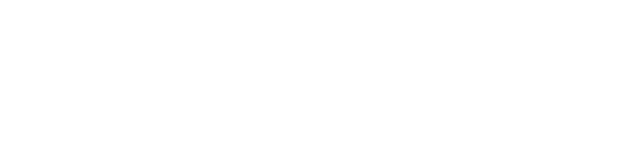
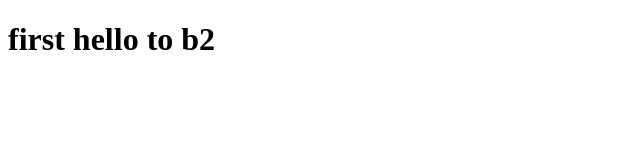
Before and after one commit to ajlan50/exsam, a plain HTML site: page index.html in a window 1280 px wide. Shown: the whole page, without its empty margins (0-640 px from the left). Drawn offline with Linux system fonts and the light colour scheme.

Commit message:
first  hello to b2

```diff
--- a/index.html
+++ b/index.html
@@ -3,7 +3,7 @@
 <head>
     <meta charset="UTF-8">
     <meta name="viewport" content="width=device-width, initial-scale=1.0">
-
+    <h1>first hello to b2</h1>
 </head>
 <body>
 
```
